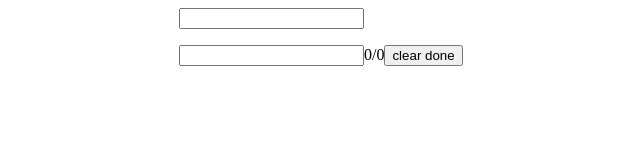
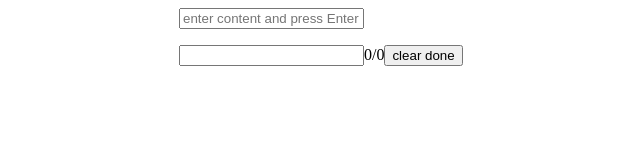
Before and after one commit to violetpupil/small, a React (Create React App) app: page / in a window 1280 px wide. Shown: the top 160 px of the page, without its empty margins (161-801 px from the left). Built offline with nearby package versions, Linux system fonts and the light colour scheme.

Commit message:
placeholder

```diff
--- a/src/components/Header/index.jsx
+++ b/src/components/Header/index.jsx
@@ -4,7 +4,7 @@ export default class Header extends React.Component {
   render() {
     return (
       <div>
-        <input />
+        <input type="text" placeholder="enter content and press Enter to add" />
       </div>
     )
   }
```
